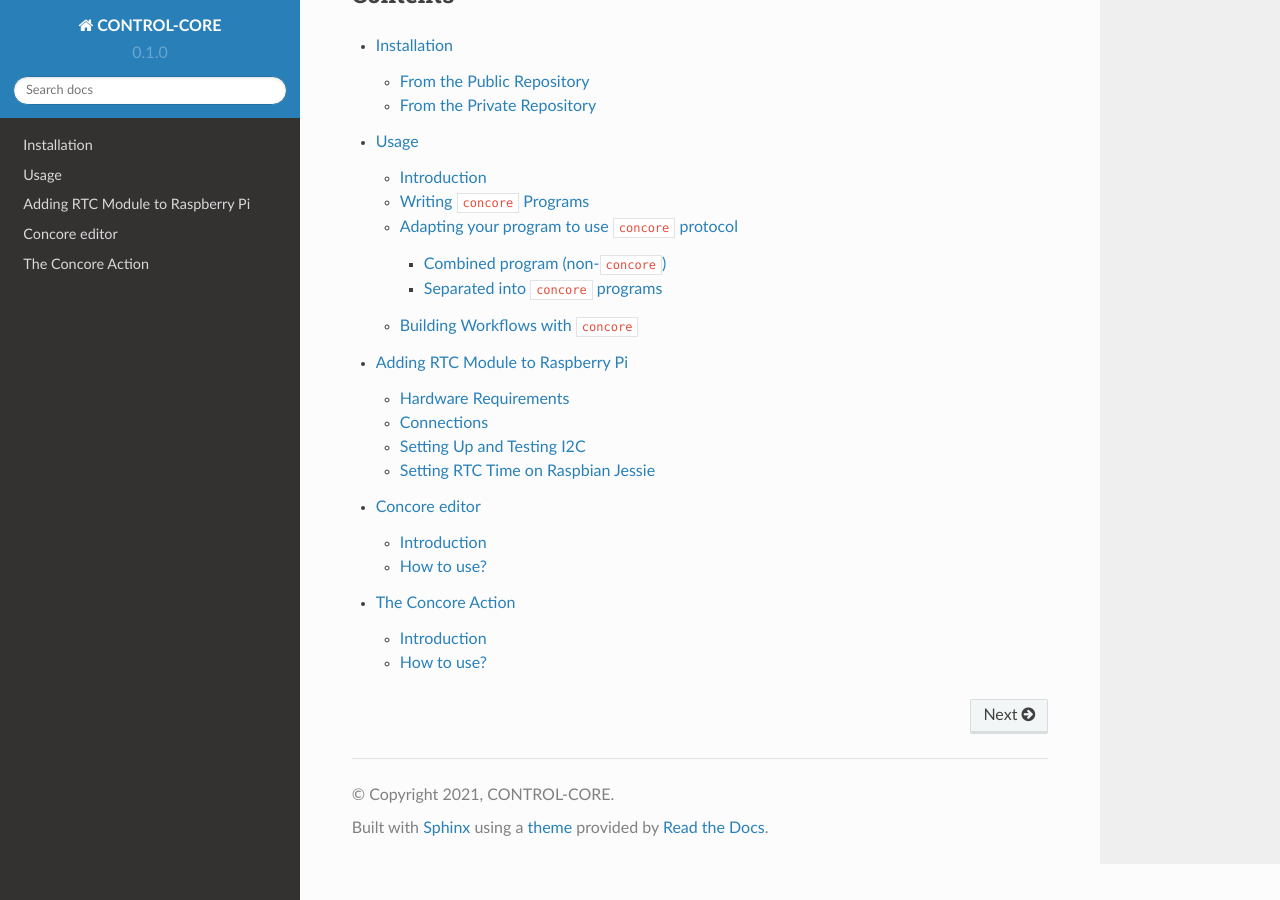
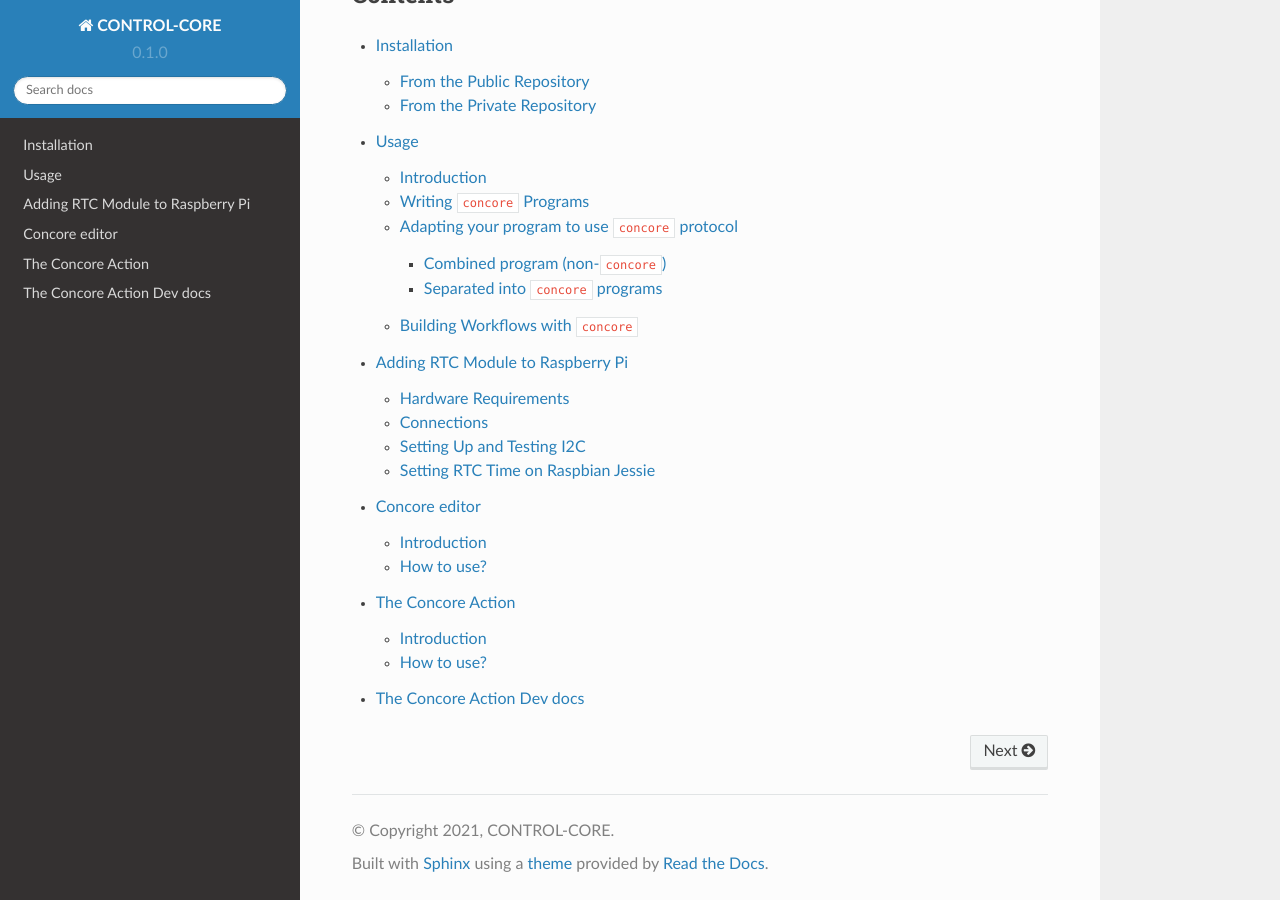
Before and after one commit to ControlCore-Project/documentation, a Sphinx documentation site: the page built from docs/source/index.rst, in a window 1280 px wide and 900 px high, scrolled down 572 px. Built offline with Sphinx 7.4.7 and the Read the Docs theme 2.0.0, drawn with Linux system fonts in a browser that asks for light colours; some of the changed lines change nothing that is shown.

Commit message:
dev docs for contribute action

```diff
--- /dev/null
+++ b/docs/source/contributeactiondev.rst
@@ -0,0 +1,27 @@
+The Concore Action Dev docs
+===========================
+
+- On triggering ``contribute`` action in fri server, it executes the ``contribute.py`` script
+
+- Let's assume the paramters provided are:
+    - Study Name - test study
+    - Study Path - F:\\example
+    - Author Name - test user
+
+- It will create a new branch named ``AuthorName_StudyName`` i.e test_user_test_study in the bot repository ``parteekcoder/concore`` which references the default branch in ``parteekcoder123/concore``
+
+.. image:: images/ca-github-branch-ref.png
+  :width: 700
+
+- Now creating Github blob (refer https://docs.github.com/en/rest/git/blobs ) for each file in the directory here ``F:\\example``. After creating blobs , create a new Git tree (refer https://docs.github.com/en/rest/git/trees)
+
+- After creating Github tree, change the refrence of the newly created branch to the that tree
+
+.. image:: images/ca-github-working-chart.png
+  :width: 700
+
+- Now the changes have been pushed to github, and for creating pull request the  ``pull_request.yml`` workflow is runned which creates pull request to upstream repo using persoanl access token of upstream repo
+
+``Note: You need to store the personal access token of upstream repo as github secret in bot repo``
+
+https://dev.to/bro3886/create-a-folder-and-push-multiple-files-under-a-single-commit-through-github-api-23kc
--- a/docs/source/index.rst
+++ b/docs/source/index.rst
@@ -25,3 +25,4 @@ Contents
    raspberrypi
    concoreeditor
    contributeaction
+   contributeactiondev
```
Also changed, not shown: docs/source/images/ca-github-branch-ref.png (added), docs/source/images/ca-github-working-chart.png (added).
